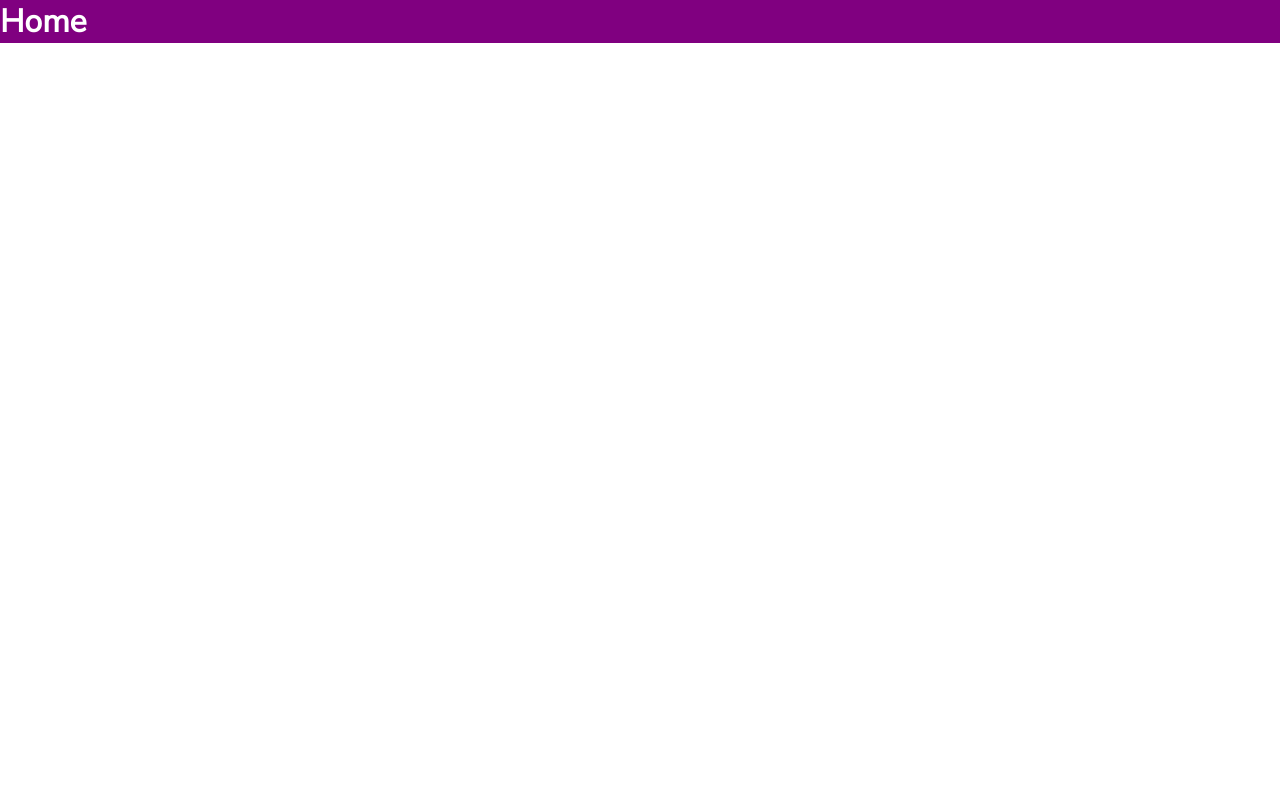
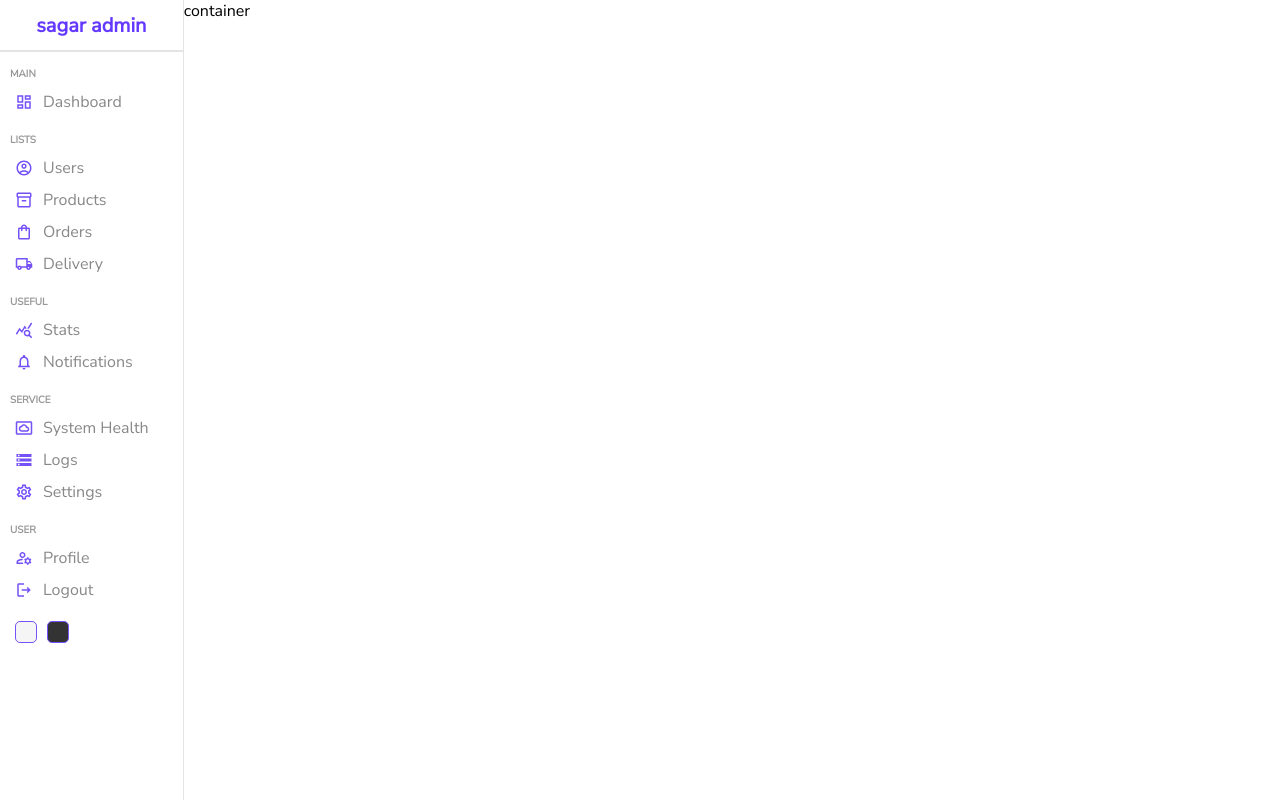
Before and after one commit to sagarrs/React-admin-panel, a React (Create React App) app: page / in a window 1280 px wide. Built offline with nearby package versions, Linux system fonts and the light colour scheme.

Commit message:
sidebar UI 1.0

```diff
--- a/package.json
+++ b/package.json
@@ -3,6 +3,10 @@
   "version": "0.1.0",
   "private": true,
   "dependencies": {
+    "@emotion/react": "^11.9.0",
+    "@emotion/styled": "^11.8.1",
+    "@mui/icons-material": "^5.8.0",
+    "@mui/material": "^5.8.1",
     "@testing-library/jest-dom": "^5.16.4",
     "@testing-library/react": "^13.2.0",
     "@testing-library/user-event": "^13.5.0",
--- a/src/components/Home/Home.js
+++ b/src/components/Home/Home.js
@@ -1,9 +1,11 @@
 import "./Home.scss"
+import {Sidebar} from '../Sidebar/Sidebar'
 
 export const Home = () => {
     return(
         <div className="home">
-            <h1 className="title">Home</h1>
+            <Sidebar/>
+            <div className="homeContainer">container</div>
         </div>
     )
 }
--- a/src/components/Home/Home.scss
+++ b/src/components/Home/Home.scss
@@ -1,6 +1,6 @@
 .home{
-    background-color: purple;
-    .title {
-        color: white;
+    display: flex;
+    .homeContainer{
+        flex: 6;
     }
 }
--- /dev/null
+++ b/src/components/Sidebar/Sidebar.js
@@ -0,0 +1,85 @@
+import "./Sidebar.scss"
+import DashboardOutlinedIcon from '@mui/icons-material/DashboardOutlined';
+import AccountCircleOutlinedIcon from '@mui/icons-material/AccountCircleOutlined';
+import Inventory2OutlinedIcon from '@mui/icons-material/Inventory2Outlined';
+import ShoppingBagOutlinedIcon from '@mui/icons-material/ShoppingBagOutlined';
+import QueryStatsOutlinedIcon from '@mui/icons-material/QueryStatsOutlined';
+import LocalShippingOutlinedIcon from '@mui/icons-material/LocalShippingOutlined';
+import NotificationsNoneOutlinedIcon from '@mui/icons-material/NotificationsNoneOutlined';
+import SettingsSystemDaydreamOutlinedIcon from '@mui/icons-material/SettingsSystemDaydreamOutlined';
+import StorageOutlinedIcon from '@mui/icons-material/StorageOutlined';
+import SettingsOutlinedIcon from '@mui/icons-material/SettingsOutlined';
+import ManageAccountsOutlinedIcon from '@mui/icons-material/ManageAccountsOutlined';
+import LogoutOutlinedIcon from '@mui/icons-material/LogoutOutlined';
+
+export const Sidebar = () => {
+    return(
+        <div className="sidebar">
+            <div className="top">
+                <span className="logo">sagar admin</span>
+            </div>
+            <hr/>
+            <div className="center">
+                <ul>
+                    <p className="title">MAIN</p>
+                    <li>
+                        <DashboardOutlinedIcon className="icon"/>
+                        <span>Dashboard</span>
+                    </li>
+                    <p className="title">LISTS</p>
+                    <li>
+                        <AccountCircleOutlinedIcon className="icon"/>
+                        <span>Users</span>
+                    </li>
+                    <li>
+                        <Inventory2OutlinedIcon className="icon"/>
+                        <span>Products</span>
+                    </li>
+                    <li>
+                        <ShoppingBagOutlinedIcon className="icon"/>
+                        <span>Orders</span>
+                    </li>
+                    <li>
+                        <LocalShippingOutlinedIcon className="icon"/>
+                        <span>Delivery</span>
+                    </li>
+                    <p className="title">USEFUL</p>
+                    <li>
+                        <QueryStatsOutlinedIcon className="icon"/>
+                        <span>Stats</span>
+                    </li>
+                    <li>
+                        <NotificationsNoneOutlinedIcon className="icon"/>
+                        <span>Notifications</span>
+                    </li>
+                    <p className="title">SERVICE</p>
+                    <li>
+                        <SettingsSystemDaydreamOutlinedIcon className="icon"/>
+                        <span>System Health</span>
+                    </li>
+                    <li>
+                        <StorageOutlinedIcon className="icon"/>
+                        <span>Logs</span>
+                    </li>
+                    <li>
+                        <SettingsOutlinedIcon className="icon"/>
+                        <span>Settings</span>
+                    </li>
+                    <p className="title">USER</p>
+                    <li>
+                        <ManageAccountsOutlinedIcon className="icon"/>
+                        <span>Profile</span>
+                    </li>
+                    <li>
+                        <LogoutOutlinedIcon className="icon"/>
+                        <span>Logout</span>
+                    </li>
+                </ul>
+            </div>
+            <div className="bottom">
+                <div className="colorOption"></div>
+                <div className="colorOption"></div>
+            </div>
+        </div>
+    )
+}
--- /dev/null
+++ b/src/components/Sidebar/Sidebar.scss
@@ -0,0 +1,83 @@
+.sidebar{
+    flex: 1;
+    border-right: 0.5px solid rgb(230, 227, 227);
+    min-height: 100vh;
+    background-color: white;
+
+    .top{
+        height: 50px;
+        display: flex;
+        align-items: center;
+        justify-content: center;
+        .logo{
+            font-size: 20px;
+            font-weight: bold;
+            color: #6439ff;
+        }
+    }
+
+    hr{
+        height: 0;
+        border: 0.5px solid rgb(230, 227, 227)
+    }
+
+    .center{
+        padding-left: 10px;
+        ul{
+            list-style: none;
+            margin: 0;
+            padding: 0;
+
+            .title{
+                font-size: 10px;
+                font-weight: bold;
+                color: #999;
+                margin-top: 15px;
+                margin-bottom: 5px;
+            }
+
+            li{
+                display: flex;
+                align-items: center;
+                padding: 5px;
+                cursor: pointer;
+                &:hover{
+                    background-color: #ece8ff;
+                }
+                .icon{
+                    font-size: 18px;
+                    color: #7451f8;
+                }
+                span{
+                    font-size: 13;
+                    font-weight:400;
+                    color: #888;
+                    margin-left: 10px;
+                }
+            }
+        }
+    }
+
+    .bottom{
+        display: flex;
+        align-items: center;
+        margin: 10px;
+
+        .colorOption{
+            width: 20px;
+            height: 20px;
+            border-radius: 5px;
+            border: 1px solid #7451f8;
+            cursor: pointer;
+            margin: 5px;
+
+            &:nth-child(1){
+                background-color: whitesmoke;
+            }
+            &:nth-child(2){
+                background-color: #333;
+            }
+        }
+    }
+
+}
```
Also changed, not shown: src/components/Navbar/Navbar.js (added, +9 -0 lines), src/components/Navbar/Navbar.scss (added), 1 other file (tests, documents, lock files or other folders).
